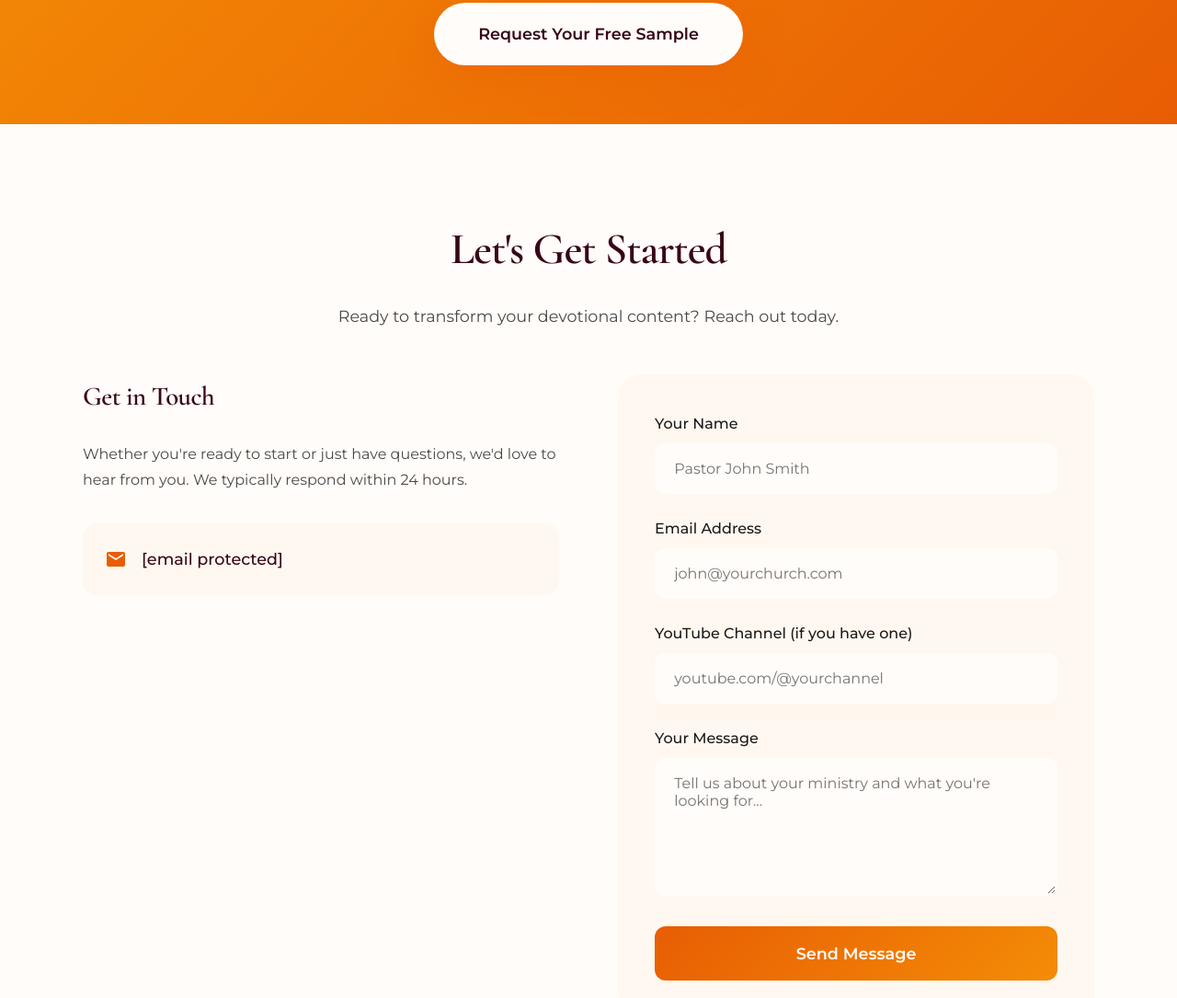
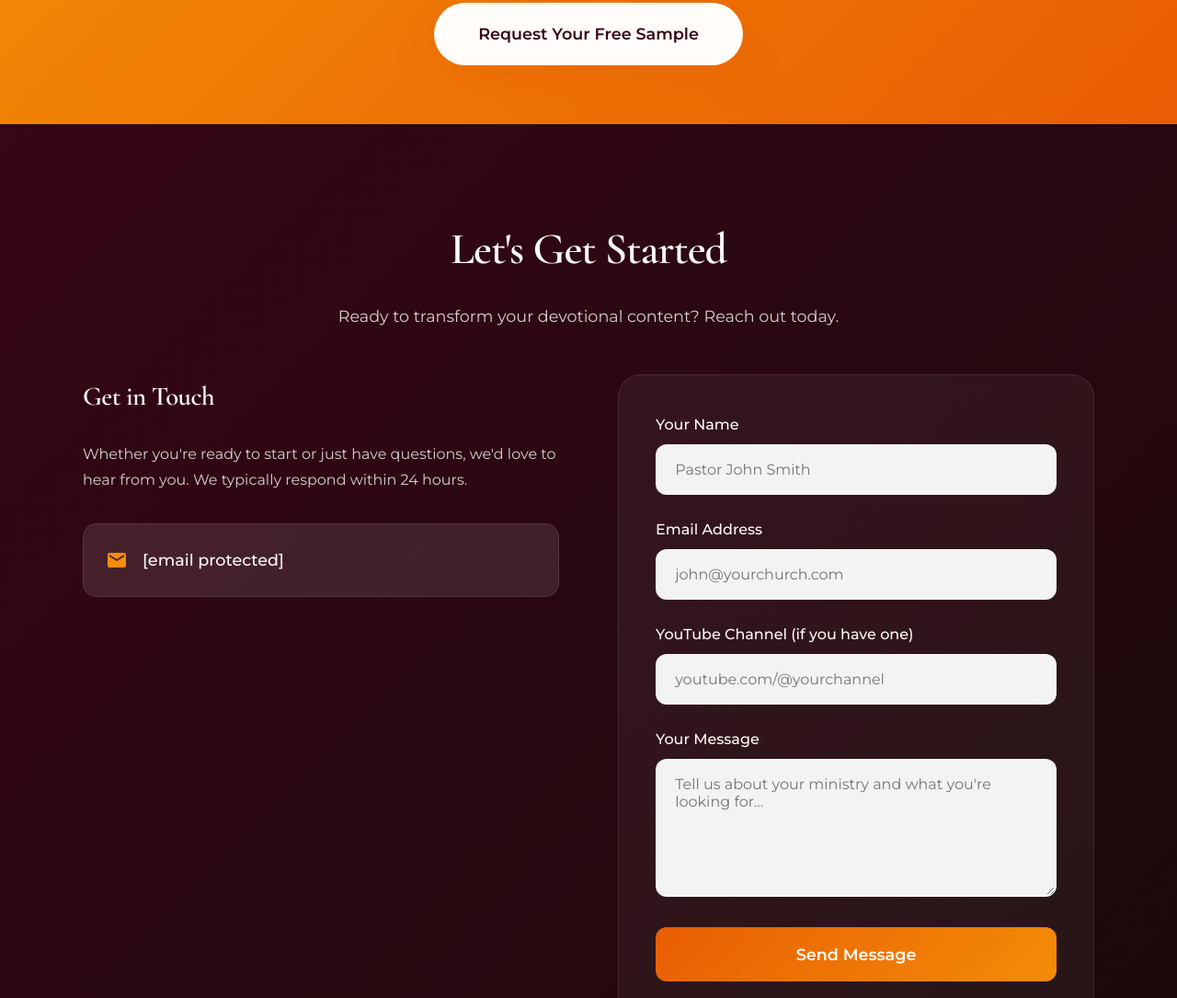
Before and after one commit to digitalfaithministries/digitalfaithministries.github.io, a plain HTML site: page index.html in a window 1280 px wide. Shown: the part 4610-5695 px from the top of the page at 92% size. Drawn offline with nearby package versions, Linux system fonts and the light colour scheme.

Commit message:
Update index.html

```diff
--- a/index.html
+++ b/index.html
@@ -399,7 +399,16 @@
 
         /* Contact Section */
         .contact {
-            background: var(--warm-white);
+            background: linear-gradient(135deg, var(--ember-dark) 0%, #1A0A0A 100%);
+            color: var(--warm-white);
+        }
+
+        .contact .section-title {
+            color: var(--warm-white);
+        }
+
+        .contact .section-subtitle {
+            color: rgba(255, 255, 255, 0.8);
         }
 
         .contact-wrapper {
@@ -417,12 +426,12 @@
 
         .contact-info h3 {
             font-size: 1.8rem;
-            color: var(--ember-dark);
+            color: var(--warm-white);
             margin-bottom: 1.5rem;
         }
 
         .contact-info p {
-            color: var(--text-muted);
+            color: rgba(255, 255, 255, 0.8);
             margin-bottom: 2rem;
             line-height: 1.8;
         }
@@ -432,32 +441,34 @@
             align-items: center;
             gap: 1rem;
             padding: 1.5rem;
-            background: var(--cream);
+            background: rgba(255, 255, 255, 0.1);
             border-radius: 15px;
             margin-bottom: 1rem;
+            border: 1px solid rgba(255, 255, 255, 0.1);
         }
 
         .contact-email svg {
             width: 24px;
             height: 24px;
-            fill: var(--flame-orange);
+            fill: var(--flame-gold);
         }
 
         .contact-email a {
-            color: var(--ember-dark);
+            color: var(--warm-white);
             text-decoration: none;
             font-weight: 500;
             font-size: 1.1rem;
         }
 
         .contact-email a:hover {
-            color: var(--flame-orange);
+            color: var(--flame-gold);
         }
 
         .contact-form {
-            background: var(--cream);
+            background: rgba(255, 255, 255, 0.05);
             padding: 2.5rem;
             border-radius: 25px;
+            border: 1px solid rgba(255, 255, 255, 0.1);
         }
 
         .form-group {
@@ -468,18 +479,19 @@
             display: block;
             margin-bottom: 0.5rem;
             font-weight: 500;
-            color: var(--text-dark);
+            color: var(--warm-white);
         }
 
         .form-group input,
         .form-group textarea {
             width: 100%;
             padding: 1rem 1.2rem;
-            border: 2px solid transparent;
+            border: 2px solid rgba(255, 255, 255, 0.1);
             border-radius: 12px;
             font-family: 'Montserrat', sans-serif;
             font-size: 1rem;
-            background: var(--warm-white);
+            background: rgba(255, 255, 255, 0.95);
+            color: var(--text-dark);
             transition: all 0.3s ease;
         }
 
@@ -487,7 +499,7 @@
         .form-group textarea:focus {
             outline: none;
             border-color: var(--flame-orange);
-            box-shadow: 0 0 0 4px rgba(232, 93, 4, 0.1);
+            box-shadow: 0 0 0 4px rgba(232, 93, 4, 0.2);
         }
 
         .form-group textarea {
@@ -511,7 +523,7 @@
 
         .submit-button:hover {
             transform: translateY(-2px);
-            box-shadow: 0 10px 30px rgba(232, 93, 4, 0.3);
+            box-shadow: 0 10px 30px rgba(232, 93, 4, 0.4);
         }
 
         /* Footer */
```
